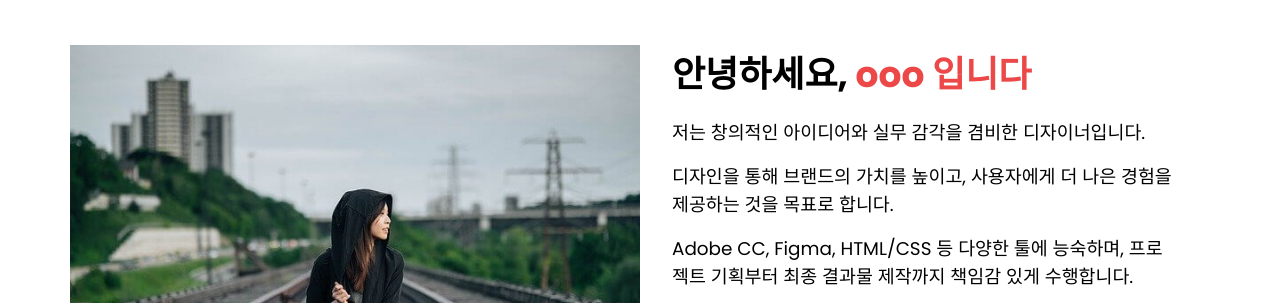
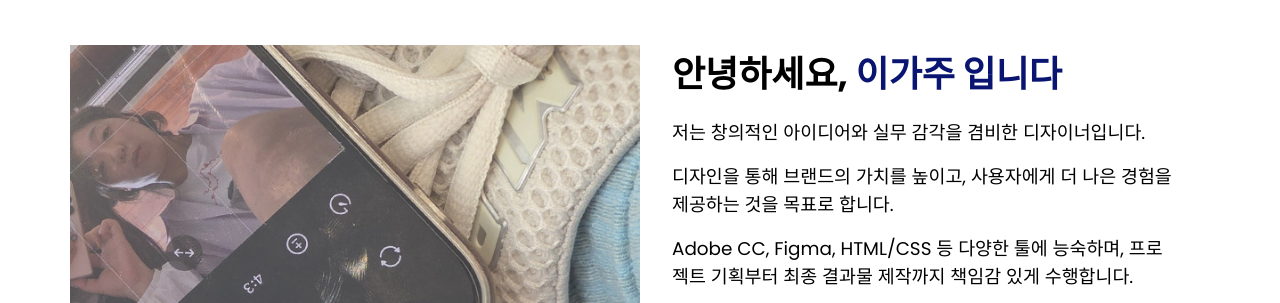
Before and after one commit to LEEGAJU/portfoilo-test, a plain HTML site: page index.html in a window 1280 px wide. Shown: the part 1001-1304 px from the top of the page. Drawn offline with Linux system fonts and the light colour scheme.

Commit message:
2025/06/16_두번째 수정 (배너이름,제이름은,사진 변경)

```diff
--- a/index.html
+++ b/index.html
@@ -17,7 +17,7 @@
   <header>
     <div class="container">
       <h1>
-        <button data-animation-scroll="true" data-target="#main">ji</button>
+        <button data-animation-scroll="true" data-target="#main">GAJU</button>
       </h1>
       <nav>
         <ul>
@@ -58,10 +58,10 @@
       </div>
       <div class="about-self">
         <div class="left">
-          <img src="images/me_alone.jpg" alt="">
+          <img src="images/me_LEE.jpg" alt="">
         </div>
         <div class="right">
-          <h3>안녕하세요, <strong>ooo 입니다</strong></h3>
+          <h3>안녕하세요, <strong>이가주 입니다</strong></h3>
           <p>저는 창의적인 아이디어와 실무 감각을 겸비한 디자이너입니다.</p>
           <p>디자인을 통해 브랜드의 가치를 높이고, 사용자에게 더 나은 경험을 제공하는 것을 목표로 합니다.</p>
           <p>Adobe CC, Figma, HTML/CSS 등 다양한 툴에 능숙하며, 프로젝트 기획부터 최종 결과물 제작까지 책임감 있게 수행합니다.</p>
@@ -70,7 +70,7 @@
               <i class="fa-brands fa-facebook"></i>
             </a>
             <a href="#">
-              <i class="fa-brands fa-instagram"></i>
+              <i class="fa-brands fa-square-instagram fa-bounce" style="color: #FFD43B;"></i>></i>
             </a>
             <a href="#">
               <i class="fa-brands fa-twitch"></i>
--- a/style.css
+++ b/style.css
@@ -218,7 +218,7 @@ section .about-self .right h3 {
 }
 
 section .about-self .right h3 strong {
-    color: #ed4848;
+    color: #091571;
 }
 
 section .about-self .right p {
```
Also changed, not shown: images/me_LEE.jpg (added).
